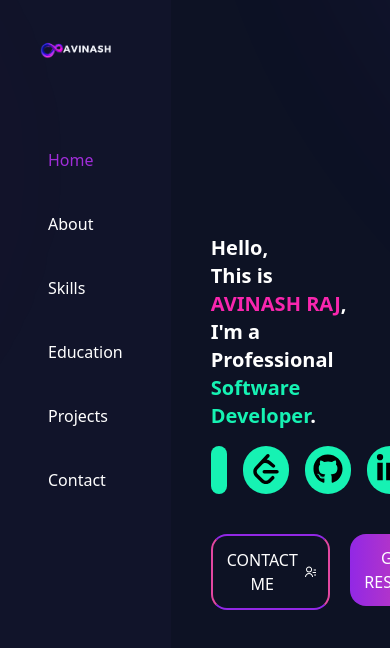
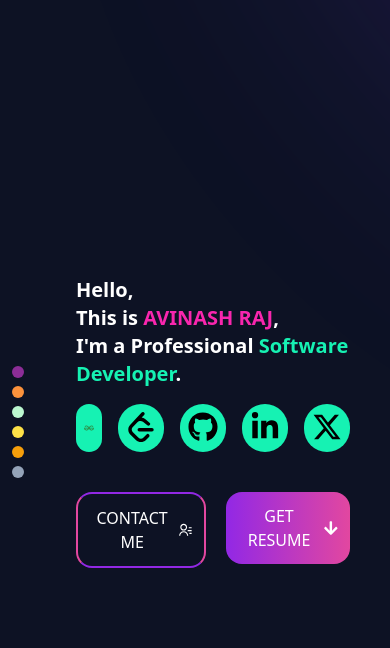
Before and after one commit to avinashraj-151/Personalportfolio, a React (Vite) app: page / in a window 390 px wide. Shown: the top 648 px of the page. Built offline with nearby package versions, Linux system fonts and the light colour scheme.

Commit message:
remove the sidebar fro small devices and dot instead

```diff
--- a/src/App.jsx
+++ b/src/App.jsx
@@ -9,7 +9,7 @@ import Projects from "./Component/Projects";
 import Contact from "./Component/Contact";
 function App() {
   return (
-    <div className="flex flex-row">
+    <div className="flex md:flex-row">
       <Sidebar></Sidebar>
       <Routes>
         <Route path="/" element={<Home />} />
--- a/src/Component/Home.jsx
+++ b/src/Component/Home.jsx
@@ -1,4 +1,4 @@
-import React from "react";
+import React, { useEffect, useContext } from "react";
 import bgimage from "../assets/backgroundimage.svg";
 import { RiContactsLine } from "react-icons/ri";
 import { FaArrowDown } from "react-icons/fa";
@@ -6,7 +6,12 @@ import Code from "./Code";
 import HomeIcon from "./HomeIcon";
 import { Link } from "react-router-dom";
 import pdfpath from "../assets/resume4.pdf";
+import { Context } from "./Contextapi";
 function Home() {
+  const { indexsidebar, setindexsidebar } = useContext(Context);
+  useEffect(() => {
+    setindexsidebar(0);
+  });
   return (
     <div
       className="p-10 flex flex-col lg:flex-row gap-4 overflow-auto scrollbar-thin lg:overflow-hidden"
--- a/src/Component/Sidebar.jsx
+++ b/src/Component/Sidebar.jsx
@@ -1,4 +1,4 @@
-import React, { useContext, useState } from "react";
+import React, { useContext, useEffect, useState } from "react";
 import logo from "../assets/logo2.png";
 import bgimage from "../assets/backgroundimage.svg";
 import { Link } from "react-router-dom";
@@ -10,8 +10,9 @@ export default function Sidebar() {
     setindexsidebar(i);
   };
   return (
+    <>
       <div
-      className="w-64 h-screen bg-[#11142A] "
+        className="w-64 h-screen bg-[#11142A] md:block hidden"
         style={{
           backgroundImage: `url(${bgimage})`,
           backgroundRepeat: "no-repeat",
@@ -53,5 +54,64 @@ export default function Sidebar() {
           </div>
         </div>
       </div>
+      <div className="md:hidden flex justify-center items-center p-3">
+        <div class="flex flex-col items-center gap-2 justify-center">
+          <Link to={"/"}>
+            <div
+              class={`rounded-full w-3 h-3 ${
+                indexsidebar == 0
+                  ? " bg-[#BB37C1] animate-pulse"
+                  : " bg-red-400"
+              }`}
+            ></div>
+          </Link>
+          <Link to={"/about"}>
+            <div
+              class={`rounded-full w-3 h-3 ${
+                indexsidebar == 1
+                  ? " bg-[#BB37C1] animate-pulse"
+                  : "bg-orange-400"
+              }`}
+            ></div>
+          </Link>
+          <Link to={"/skill"}>
+            <div
+              class={`rounded-full w-3 h-3 ${
+                indexsidebar == 2
+                  ? " bg-[#BB37C1] animate-pulse"
+                  : "bg-green-200"
+              }`}
+            ></div>
+          </Link>
+          <Link to={"/education"}>
+            <div
+              class={`rounded-full w-3 h-3 ${
+                indexsidebar == 3
+                  ? " bg-[#BB37C1] animate-pulse"
+                  : "bg-yellow-300"
+              }`}
+            ></div>
+          </Link>
+          <Link to={"/projects"}>
+            <div
+              class={`rounded-full w-3 h-3 ${
+                indexsidebar == 4
+                  ? " bg-[#BB37C1] animate-pulse"
+                  : "bg-amber-500"
+              }`}
+            ></div>
+          </Link>
+          <Link to={"/contact"}>
+            <div
+              class={`rounded-full w-3 h-3 ${
+                indexsidebar == 5
+                  ? " bg-[#BB37C1] animate-pulse"
+                  : "bg-slate-400"
+              }`}
+            ></div>
+          </Link>
+        </div>
+      </div>
+    </>
   );
 }
```
Lines whose indentation alone changed are shown as unchanged.
